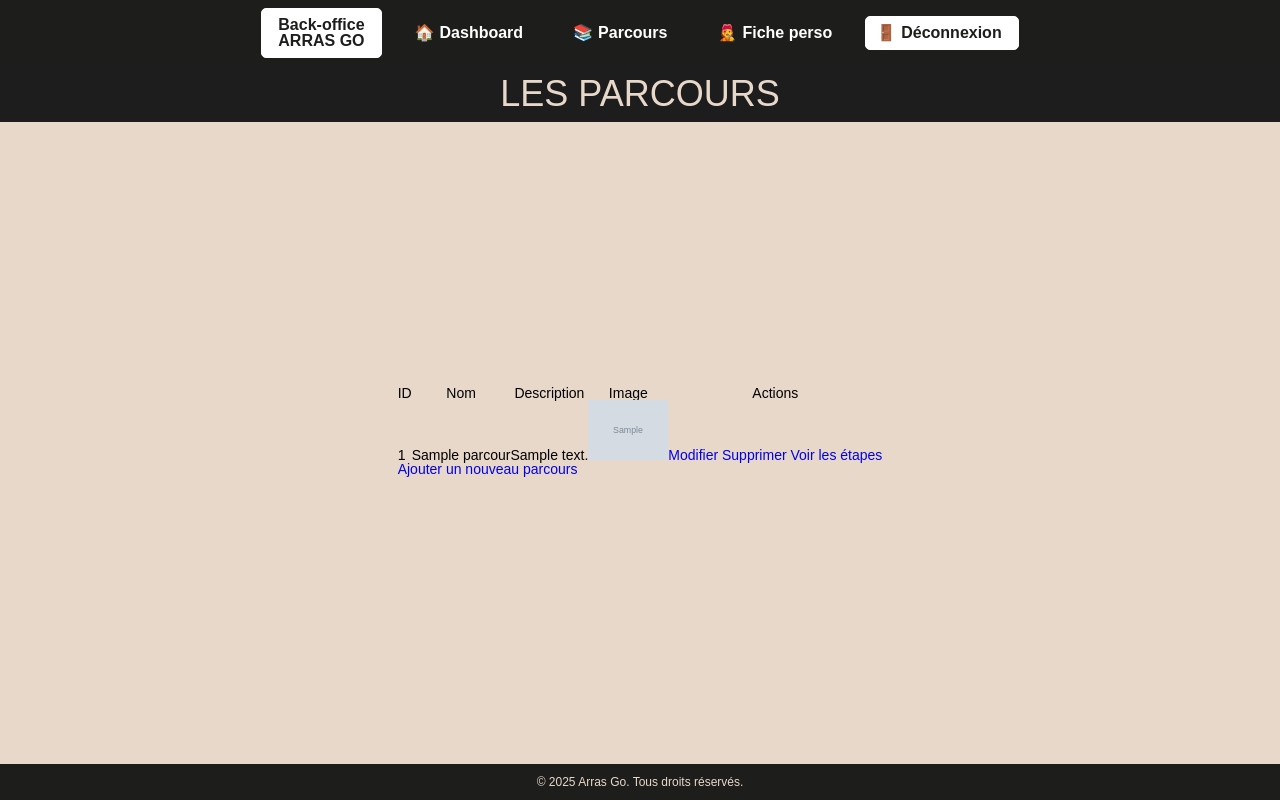
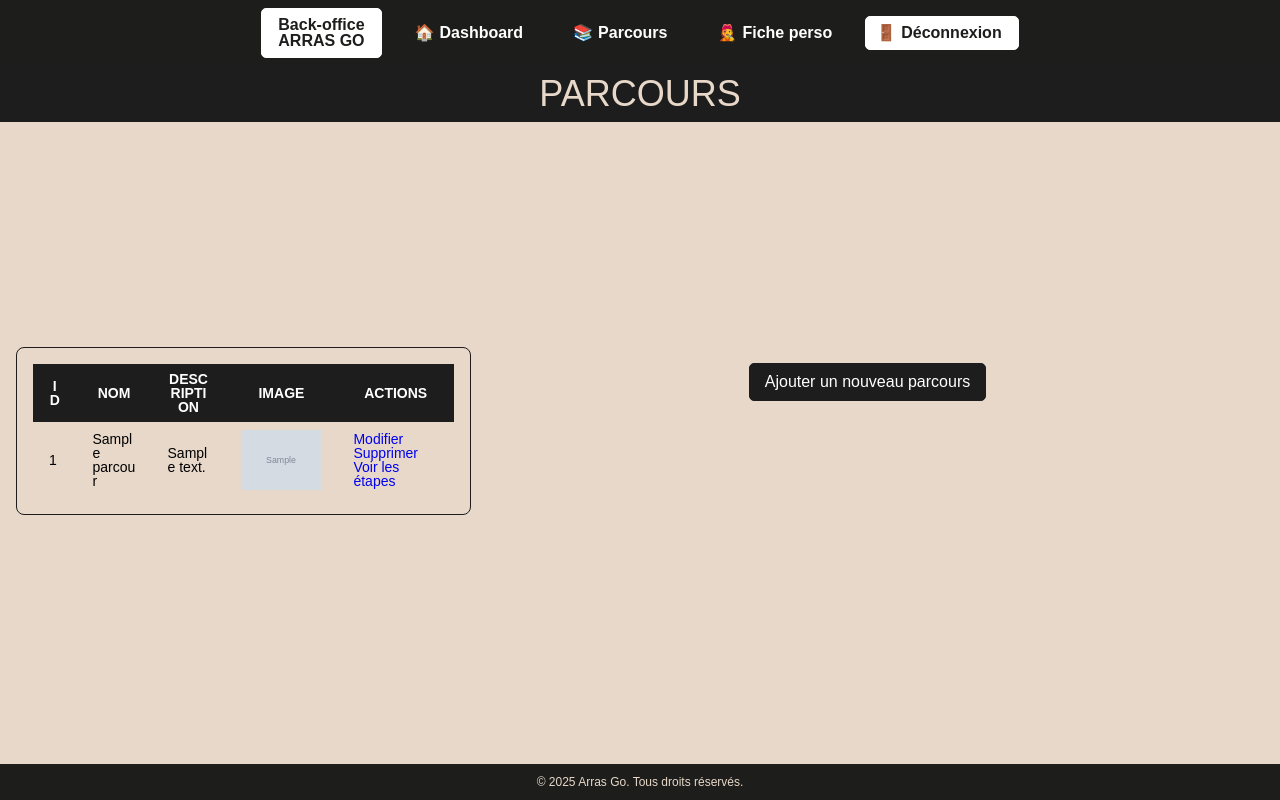
Before and after one commit to DarkSpharx/arrasgo, a PHP site: page /list_parcours.php in a window 1280 px wide. Run offline with PHP 8.4, Linux system fonts and the light colour scheme; a user stored in the database is signed in; tables that the repository leaves empty hold one stand-in row (values such as "Sample post"); grey boxes marked "Sample" are stand-in pictures.

Commit message:
Refactor code structure for improved readability and maintainability

```diff
--- a/backoffice/css/header_footer.css
+++ b/backoffice/css/header_footer.css
@@ -114,6 +114,7 @@ header {
     color: #fff;
     padding: 8px;
     margin-top: 42px;
+    position: fixed;
   }
   header {
     position: relative;
--- a/backoffice/css/style_backoffice.css
+++ b/backoffice/css/style_backoffice.css
@@ -8,22 +8,49 @@ body {
   font-size: 14px;
 
   display: flex;
+  justify-content: center;
   flex-direction: column;
-  width: 100%;
+  width: 100vw;
   min-height: 100vh;
+  overflow-x: hidden;
 }
 
 main {
+  width: 100%;
   padding: 16px;
-  max-width: 1200px;
+  max-width: 1920px;
+  display: flex;
+  justify-content: center;
   margin: auto;
-  overflow: hidden;
+}
 
-  & section {
-    margin: auto;
-    display: flex;
-    justify-content: center;
-  }
+.container-horizontal {
+  width: 100%;
+  display: flex;
+  align-items: flex-start;
+  gap: 32px;
+  flex-wrap: wrap;
+  justify-content: center;
+}
+
+.container-vertical {
+  width: 100%;
+  display: flex;
+  flex-direction: column;
+  border-radius: 8px;
+  border: 1px solid #1d1d1d;
+  padding: 16px;
+  max-width: 800px;
+}
+
+.container {
+  align-items: center;
+  display: flex;
+  flex-direction: column;
+  border-radius: 8px;
+  border: 1px solid #1d1d1d;
+  padding: 16px;
+  width: fit-content;
 }
 
 h1 {
@@ -44,8 +71,10 @@ h1 {
 h2 {
   font-size: 28px;
   font-weight: 600;
-  margin: 16px 0;
-  color: #1d1d1d;
+  margin-bottom: 16px;
+  color: #e7d8c9;
+  background-color: #1d1d1d;
+  padding: 8px;
   text-align: center;
 }
 
@@ -69,28 +98,10 @@ strong {
   font-weight: 700;
 }
 
-.container-horizontal {
-  display: flex;
-  align-items: flex-start;
-  gap: 32px;
-  flex-wrap: wrap;
-  justify-content: center;
-}
-
-.container-vertical {
-  display: flex;
-  flex-direction: column;
-  border-radius: 8px;
-  border: 1px solid #1d1d1d;
-  padding: 16px;
-  width: 450px;
-}
-
 /* CSS login */
 .form-container {
   padding: 16px;
   max-width: 450px;
-  width: 100vw;
   background: #fff;
   border-radius: 8px;
   box-shadow: 8px 8px 8px rgba(0, 0, 0, 0.1);
@@ -205,8 +216,7 @@ section ul {
 
 @media (max-width: 1024px) {
   main {
-    padding: 16px;
-    max-width: 100%;
+    width: 100%;
   }
   .h1-sticky {
     text-transform: capitalize;
@@ -221,6 +231,6 @@ section ul {
     top: 0;
   }
   .container-vertical {
-    min-width: 100%;
+    max-width: 100%;
   }
 }
--- a/backoffice/css/tab.css
+++ b/backoffice/css/tab.css
@@ -1,20 +1,32 @@
 /* Tableaux */
 table {
-  width: 100%;
   border-collapse: collapse;
   table-layout: auto;
+  width: auto;
 }
 
 th,
 td {
-  padding: 8px 12px;
-  text-align: left;
+  padding: 8px 16px;
   vertical-align: middle;
   word-break: break-word;
 }
 
 th {
-  background: #f5f5f5;
+  background: #1d1d1d;
+  color: #fff;
+  font-weight: 700;
+  text-transform: uppercase;
+  text-align: center;
+}
+
+th {
+  font-size: 14px;
+  background: #1d1d1d;
+  color: #fff;
+  font-weight: 700;
+  text-transform: uppercase;
+  text-align: center;
 }
 
 td img,
@@ -27,7 +39,7 @@ td audio {
 @media (max-width: 1024px) {
   table {
     display: block;
-    overflow-x: auto;
-    white-space: nowrap;
+    /* overflow-x: auto; */
+    /* white-space: nowrap; */
   }
 }
--- a/backoffice/dashboard.php
+++ b/backoffice/dashboard.php
@@ -27,7 +27,7 @@ $parcoursSansEtape = $pdo->query("SELECT nom_parcours FROM parcours WHERE id_par
 
 <head>
     <meta charset="UTF-8">
-    <meta name="viewport" content="width=device-width, initial-scale=1.0">
+    <meta name="viewport" content="width=device-width, initial-scale=1">
     <link rel="stylesheet" href="css/reset.css">
     <link rel="stylesheet" href="css/style_backoffice.css">
     <link rel="stylesheet" href="css/header_footer.css">
--- a/backoffice/list_parcours.php
+++ b/backoffice/list_parcours.php
@@ -15,18 +15,20 @@ $parcours = get_all_parcours($pdo);
 
 <head>
     <meta charset="UTF-8">
-    <meta name="viewport" content="width=device-width, initial-scale=1.0">
+    <meta name="viewport" content="width=device-width, initial-scale=1">
     <link rel="stylesheet" href="css/reset.css">
     <link rel="stylesheet" href="css/style_backoffice.css">
     <link rel="stylesheet" href="css/header_footer.css">
+    <link rel="stylesheet" href="css/tab.css">
     <script src="js/admin.js" defer></script>
     <title>Liste des Parcours</title>
 </head>
 
 <body>
     <?php include 'header.php'; ?>
-    <h1 class="h1-header">Les Parcours</h1>
+    <h1 class="h1-sticky">Parcours</h1>
     <main>
+        <section class="container">
             <table>
                 <thead>
                     <tr>
@@ -57,7 +59,11 @@ $parcours = get_all_parcours($pdo);
                     <?php endforeach; ?>
                 </tbody>
             </table>
-        <a href="add_parcours.php">Ajouter un nouveau parcours</a>
+        </section>
+
+        <section class="container-horizontal">
+            <a href="add_parcours.php" class="button">Ajouter un nouveau parcours</a>
+        </section>
     </main>
 
     <footer>
--- a/backoffice/login.php
+++ b/backoffice/login.php
@@ -55,7 +55,7 @@ if ($_SERVER["REQUEST_METHOD"] == "POST") {
 
 <head>
     <meta charset="UTF-8">
-    <meta name="viewport" content="width=device-width, initial-scale=1.0">
+    <meta name="viewport" content="width=device-width, initial-scale=1">
     <link rel="stylesheet" href="css/reset.css">
     <link rel="stylesheet" href="css/style_backoffice.css">
     <title>Connexion Admin</title>
@@ -63,7 +63,7 @@ if ($_SERVER["REQUEST_METHOD"] == "POST") {
 
 <body>
     <main>
-        <section>
+        <section class="container-vertical">
             <div class="form-container">
                 <h1>Back-office<br>ARRAS GO</h1>
                 <?php if (isset($login_error)) {
```
Also changed, not shown: data/images/68a3274d56374_acte_3_question.webp (added), data/images/68a327619ab2f_adam_de_la_halle.webp (added). Lines whose indentation alone changed are shown as unchanged.
